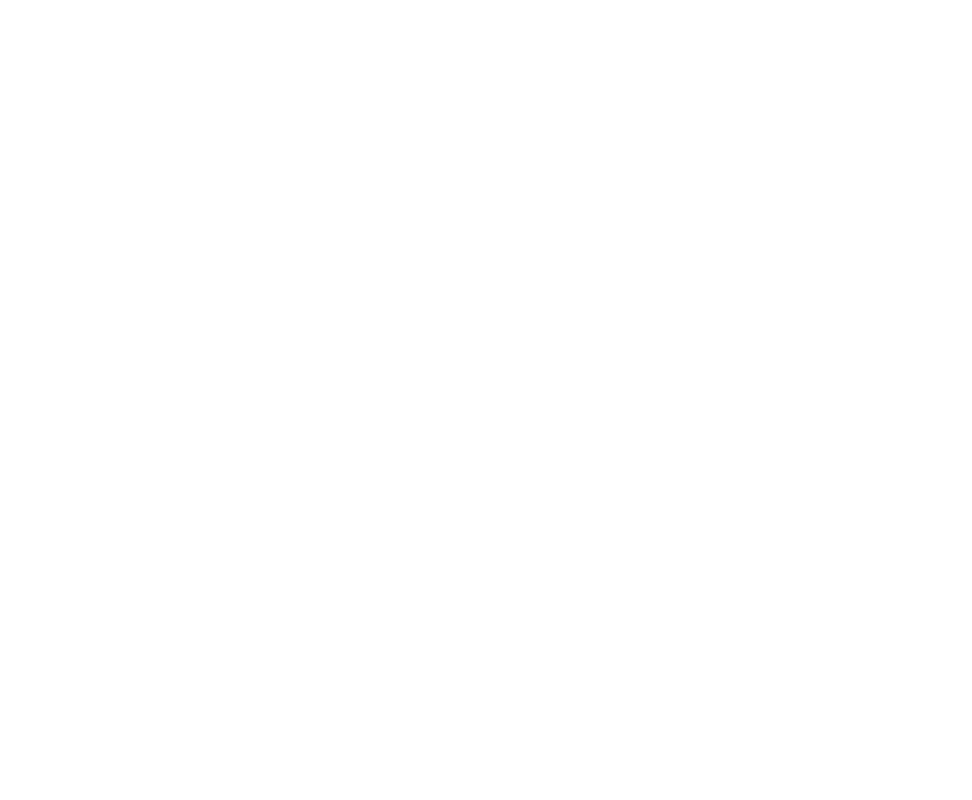
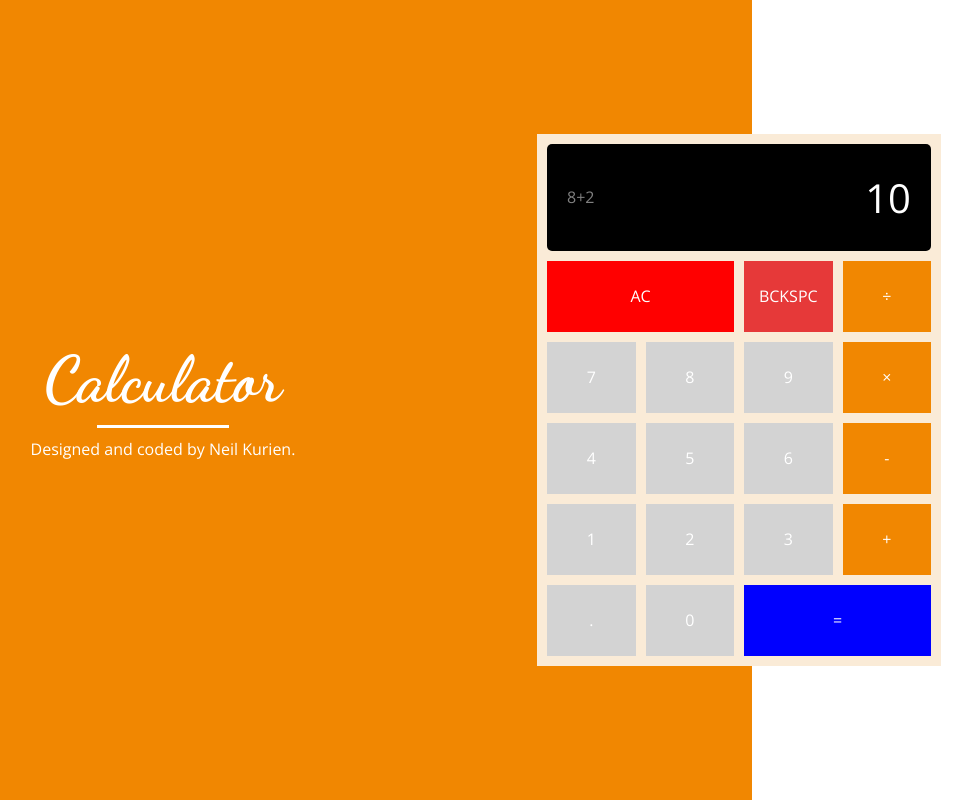
Before and after one commit to neilkurien/calculator, a plain HTML site: page index.html in a window 1280 px wide. Shown: the whole page, without its empty margins (157-1129 px from the left). Drawn offline with nearby package versions, Linux system fonts and the light colour scheme.

Commit message:
CSS done

```diff
--- a/index.html
+++ b/index.html
@@ -7,9 +7,47 @@
         <title>Calculator - by Neil</title>
     </head>
 
-    <body>
+    <div class="container">
+        <div class="left">
+            <div class="left-container">
+                <h1 class="main-heading underline">Calculator</h1>
+                <p class="tagline">Designed and coded by <span class="bold">Neil Kurien</span>.</p>
+                <p></p>
+            </div>
+        </div>
+        <div class="right">
+            <div class="bg-responsive"></div>
+            <div class="right-container calculator">
+                <div class="screen">
+                    <p id="displayValue">8+2</p>
+                    <p id="result">10</p>
+                </div>
 
-    </body>
+                <div class="number clear">AC</div>
+                <div class="number backspace">BCKSPC</div>
+                <div class="operator divide">÷</div>
+
+                <div class="number 7">7</div>
+                <div class="number 8">8</div>
+                <div class="number 9">9</div>
+                <div class="operator multiply">×</div>
+
+                <div class="number 4">4</div>
+                <div class="number 5">5</div>
+                <div class="number 6">6</div>
+                <div class="operator minus">-</div>
+
+                <div class="number 1">1</div>
+                <div class="number 2">2</div>
+                <div class="number 3">3</div>
+                <div class="operator plus">+</div>
+
+                <div class="number decimel">.</div>
+                <div class="number 0">0</div>
+                <div class="equals">=</div>
+            </div>
+        </div>
+    </div>
 
     <script type="text/javascript" src="./script.js"></script>
 </html>
--- a/main.css
+++ b/main.css
@@ -0,0 +1,177 @@
+@import url('https://fonts.googleapis.com/css2?family=Dancing+Script:wght@700&family=Open+Sans:ital,wght@0,400;0,600;0,700;1,600&display=swap');
+
+* {
+    margin: 0;
+    padding: 0;
+    font-family: 'Open Sans', sans-serif;
+}
+
+.container {
+    width: 100%;
+    height: 100vh;
+    display: grid;
+    grid-template-columns: 1fr 1fr;
+}
+
+.left {
+    background-color: #F18701;
+    display: grid;
+    place-items: center;
+    position: relative;
+}
+
+.left-container {
+    position: absolute;
+    z-index: 1;
+    text-align: center;
+    color: white;
+    padding: 25px;
+}
+
+.main-heading {
+    margin-bottom: 10px;
+    font-family: 'Dancing Script', cursive;
+    font-size: 4em;
+}
+
+.underline {
+    text-decoration: none;
+    position: relative;
+}
+
+.underline:after {
+    position: absolute;
+    content: '';
+    height: 3px;
+    bottom: -10px;
+    margin: 0 auto;
+    left: 0;
+    right: 0;
+    width: 50%;
+    background: white;
+}
+
+.tagline {
+    margin-top: 20px;
+}
+
+.right {
+    background-color: white;
+    display: grid;
+    place-items: center;
+    position: relative;
+}
+
+.right-container {
+    left: -5vw;;
+    position: relative;
+    padding: 10px;
+}
+
+.bg-responsive {
+    position: absolute;
+    z-index: 0;
+    top: 0;
+    left: -4vw;
+    bottom: 0;
+    background-color: #F18701;
+    width: 50%;
+    height: 100vh;
+}
+
+.calculator {
+    width: 45vw;
+    max-width: 30vw;
+    height: 55vw;
+    max-height: 40vw;
+    background-color: antiquewhite;
+
+    display: grid;
+    grid-template-areas:
+                "screen screen screen screen"
+                "clear-btn clear-btn backspace divide"
+                "number number number multiply"
+                "number number number minus"
+                "number number number plus"
+                "decimel 0 equals equals";
+    grid-gap: 10px;
+    grid-template-columns: repeat(4, 1fr);
+    grid-template-rows: 1.5fr repeat(5, 1fr);
+}
+
+.screen {
+    padding: 10px 20px;
+    border-radius: 5px;
+    grid-area: screen;
+    display: flex;
+    justify-content: space-between;
+    align-items: center;
+    background-color: black;
+}
+
+#displayValue {
+    color: gray;
+    font-size: 1rem;
+    overflow: hidden;
+    text-overflow: clip;
+    max-width: 45vw;
+}
+
+#result {
+    color: white;
+    font-size: 2.5rem;
+}
+
+.operator {
+    background-color: #F18701;
+    color: white;
+}
+
+.number {
+    background-color: lightgray;
+    color: white;
+}
+
+.number, .equals, .operator {
+    display: grid;
+    place-items: center;
+}
+
+.backspace {
+    grid-area: backspace;
+    background-color: rgb(230, 57, 57);
+    color: white;
+}
+
+.clear {
+    grid-area: clear-btn;
+    background-color: red;
+    color: white;
+}
+
+.equals {
+    grid-area: equals;
+    color: white;
+    background-color: blue;
+}
+
+@media screen and (max-width: 600px) {
+    .container {
+        grid-template-columns: none;
+        grid-template-rows: 1fr 1fr;
+    }
+
+    .main-heading {
+        font-size: 3em;
+    }
+
+    .bg-responsive {
+        left: 0;
+        height: 50%;
+        width: 100vw;
+    }
+
+    .right-container {
+        left: 0;
+    }
+}
```
